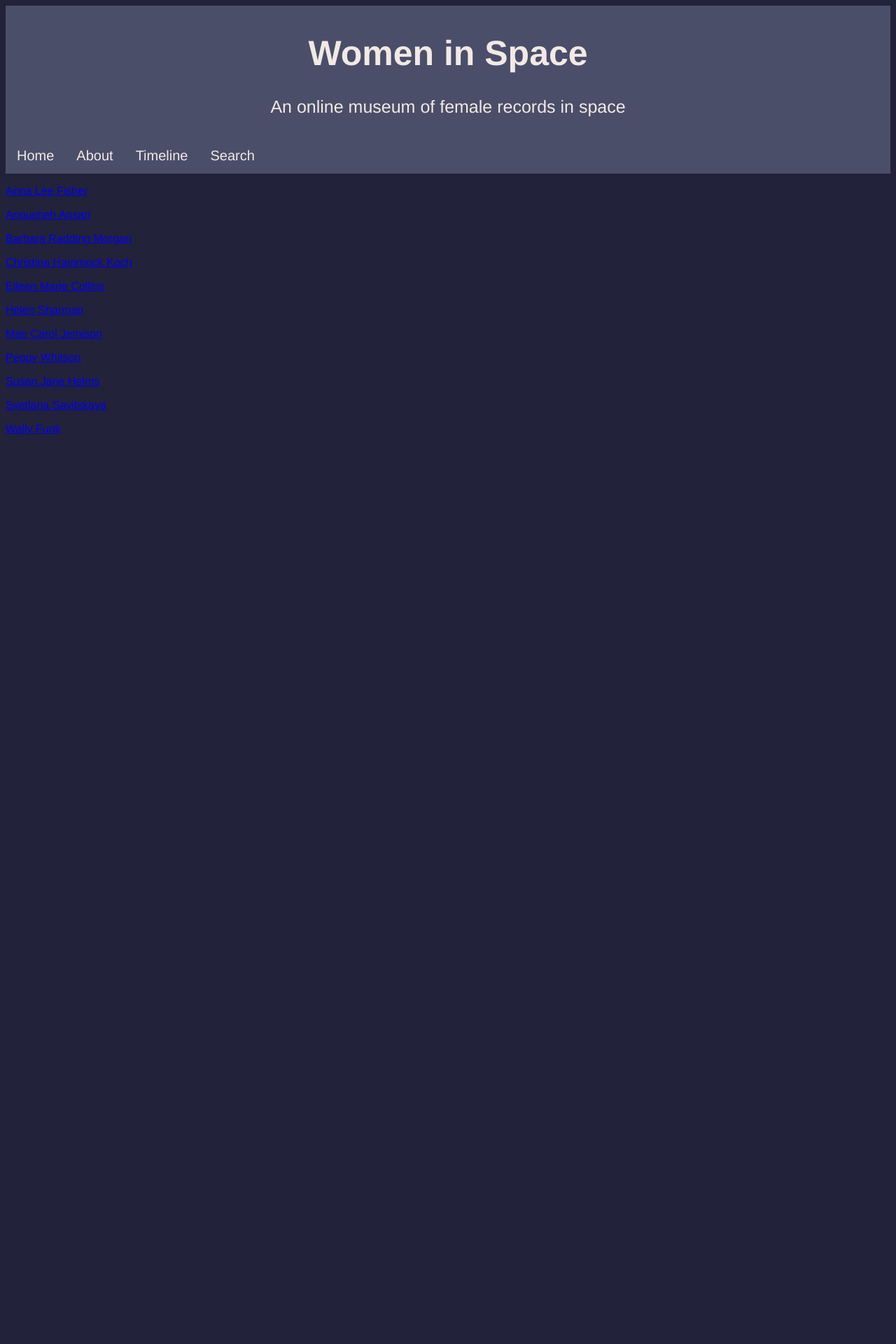
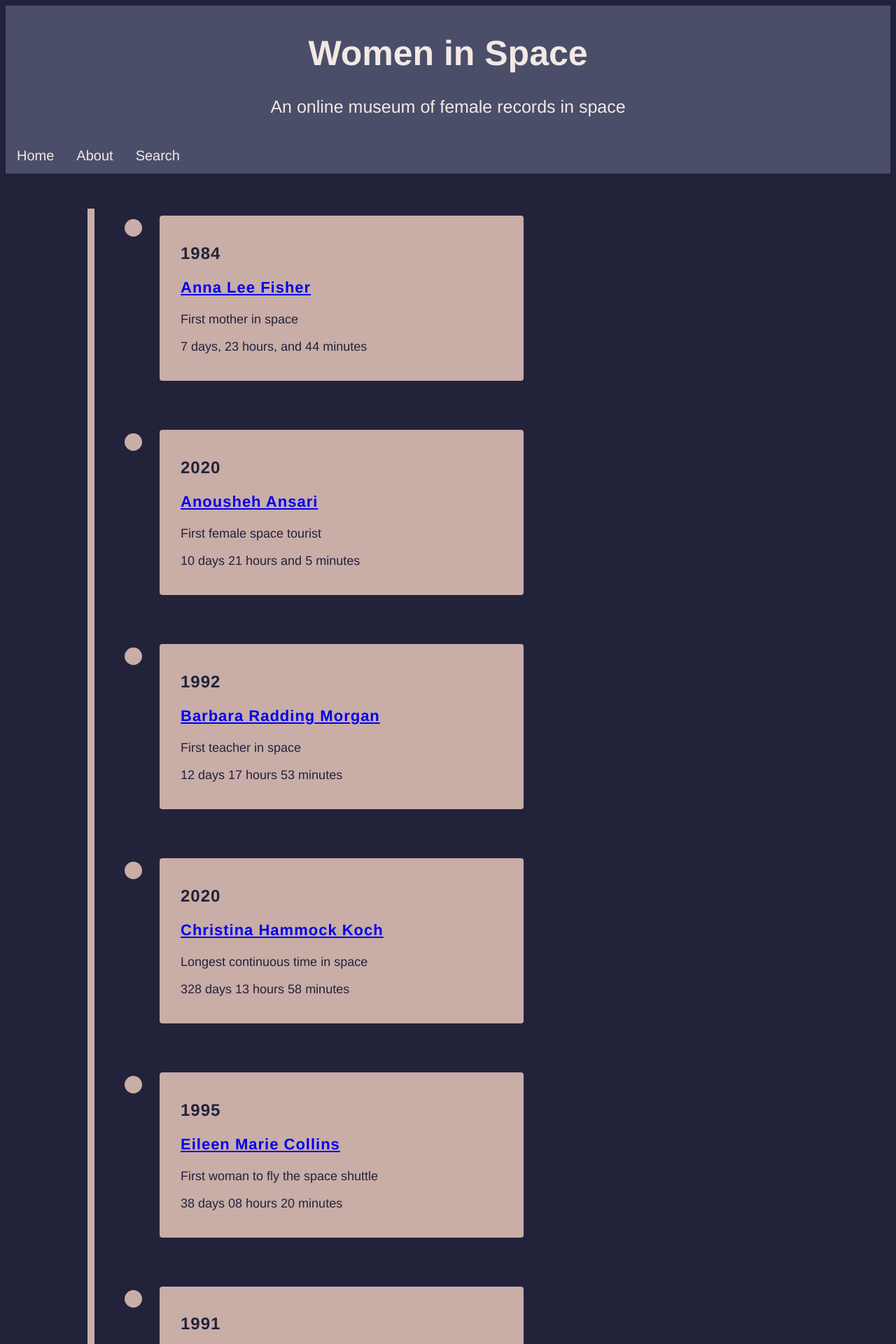
Before and after one commit to Matchachocolate/redo, a Jekyll site: the page built from index.markdown, in a window 1280 px wide. Shown: the top 1920 px of the page at 70% size. Built offline with Jekyll 4.4.1, drawn with Linux system fonts in a browser that asks for light colours; before the commit the page ends 900 px from its top, so only the background shows below that; some of the changed text lies outside the part shown.

Commit message:
added timeline

```diff
--- a/_astronauts/anna-lee-fisher.md
+++ b/_astronauts/anna-lee-fisher.md
@@ -5,7 +5,7 @@ image-url: https://images-assets.nasa.gov/image/S85-34358/S85-34358~medium.jpg
 nationality: USA
 record: First mother in space
 year: 1984
-time-in-space: 7d 23h 44min
+time-in-space: 7 days, 23 hours, and 44 minutes
 birth: 24.08.1949
 ---
 
--- a/_layouts/default.html
+++ b/_layouts/default.html
@@ -12,14 +12,13 @@
       <div class="topnav">
         <a class="active" href="{{ site.baseurl }}/">Home</a>
         <a href="{{ site.baseurl }}/about">About</a>
-        <a href="#timeline">Timeline</a>
         <a href="{{ site.baseurl }}/search">Search</a>
       </div>
 
     </header>
 
 
-<body>
+  <body>
 
 
 
--- a/index.markdown
+++ b/index.markdown
@@ -2,8 +2,16 @@
 title: Female in Space
 layout: index_layout
 ---
-{% for astronaut in site.astronauts %}
 
- <p><a href="{{ astronaut.url }}">{{ astronaut.name }}</a></p>
-
-{% endfor %}
+<div class="main-container">
+    {% for astronaut in site.astronauts %}
+    <div class="text-wrapper">
+        <div class="ait">
+            <h2>{{ astronaut.year }}</h2>
+            <h3><a href="{{ astronaut.url }}">{{ astronaut.name }}</a></h3>
+            <p>{{ astronaut.record }}</p>
+            <p>{{ astronaut.time-in-space }}</p>
+        </div>
+    </div>
+    {% endfor %}
+</div>
--- a/search.html
+++ b/search.html
@@ -5,6 +5,7 @@ layout: index_layout
 
 <!-- Html Elements for Search -->
 <br>
+<div class="content">
   <p>Search astronaut name, nationality, year of record</p>
   <div class="search-container">
           <input type="text" id="search-input" placeholder="Search...">
@@ -23,3 +24,4 @@ layout: index_layout
         json: '/search.json'
       })
   </script>
+</div>
--- a/styles.css
+++ b/styles.css
@@ -70,126 +70,74 @@
 
 
 /* timeline */
-* {
-  box-sizing: border-box;
+.main-container{
+    position: relative;
+    max-width: 1200px;
 }
 
+.main-container::after{
+    content: '';
+    position: absolute;
+    width: 10px;
+    background-color: #c9ada7;
+    top: 0;
+    bottom: 0;
+    left: 10%;
+    margin-left: -3px;
+}
+
+.text-wrapper{
+    padding: 10px 40px;
+    position: relative;
+    width: 50%;
+    box-sizing: border-box;
+    margin: 50px 0;
+    left: 15%;
+}
+
+.text-wrapper::after{
+    content: '';
+    position: absolute;
+    width: 25px;
+    height: 25px;
+    right: -10px;
+    background-color: #c9ada7;
+    top: 15px;
+    border-radius: 50%;
+    z-index: 1;
+    left: -10px;
+}
+
+.ait{
+    padding: 20px 30px;
+    background-color: #c9ada7;
+    position: relative;
+    border-radius: 4px;
+}
+
+.ait h2{
+    font-size: 24px;
+    color: #22223b;
+    letter-spacing: 1px;
+}
+
+.ait h3{
+    font-size: 22px;
+    color: #22223b;
+    letter-spacing: 1px;
+}
+
+.ait p{
+    color: #22223b;
+    font-size: 18px;
+    margin-top: 2px;
+}
 
 body {
     background-color:#22223b;
     font-family: Helvetica, sans-serif;
 }
 
-.timeline {
-  position: relative;
-  max-width: 1200px;
-  margin: 0 auto;
-}
-
-.timeline::after {
-  content:'';
-  position:absolute;
-  width:6px;
-  background-color:white;
-  top:0;
-  bottom:0;
-  left:50%;
-  margin-left: -3px;
-}
-
-.container {
-    padding: 20px 80px;
-    position: relative;
-    background-color: inherit;
-    width: 50%;
-}
-
-.container::after {
-    content:'';
-    position: absolute;
-    width: 25px;
-    height: 25px;
-    right: -17px;
-    background-color: white;
-    border: 4px solid #FF9F55;
-    top: 15px;
-    border-radius: 50%;
-    z-index: 1;
-}
-
-.left {
-    left: 0;
-}
-
-.right {
-    left: 50%;
-}
-
-.left::before {
-    content:"";
-    height: 0;
-    position: absolute;
-    top: 22px;
-    width: 0;
-    z-index: 1;
-    right: 30px;
-    border: medium solid white;
-    border-width: 10px 0 10px 10px;
-    border-color: transparent transparent transparent white;
-}
-
-.right::before {
-    content: "";
-    height: 0;
-    position: absolute;
-    top: 22px;
-    width: 0;
-    z-index: 1;
-    left: 30px;
-    border: medium solid white;
-    border-width: 10px 10px 10px 0;
-    border-color: transparent white transparent transparent;
-}
-
-.right::after {
-    left: -16px;
-}
-
-.content {
-    padding: 40px 60px;
-    background-color: rgb(255, 0, 0);
-    position: relative;
-    border-radius: 20px;
-}
-
-@media screen and (max-width: 600px) {
-
-    .timeline::after {
-        left: 31px;
-    }
-
-    .container {
-        width: 100%;
-        padding-left: 70px;
-        padding-right: 25px;
-    }
-
-    .container::before {
-        left: 60px;
-        border: medium solid white;
-        border-width: 10px 10px 10px 0;
-        border-color: transparent white transparent transparent;
-    }
-
-    .left::after, .right::after {
-        left: 15px;
-    }
-
-    .right {
-        left: 0%;
-    }
-
-}
 
 /*astronaut page*/
 .pic-and-name {
```
Also changed, not shown: 404.html (+7 -5 lines). Lines whose indentation alone changed are shown as unchanged.
